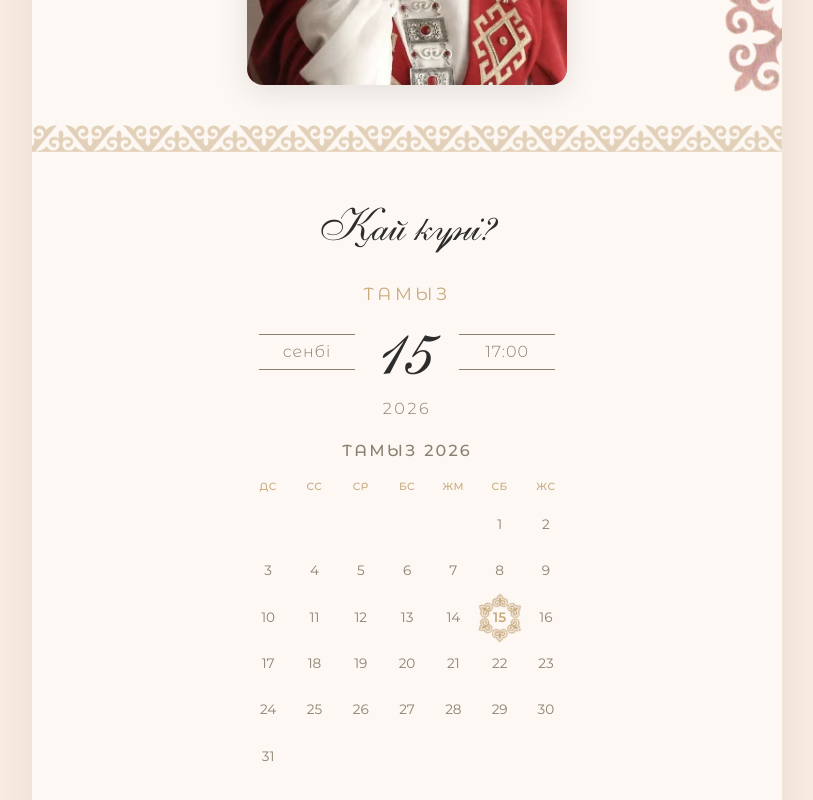
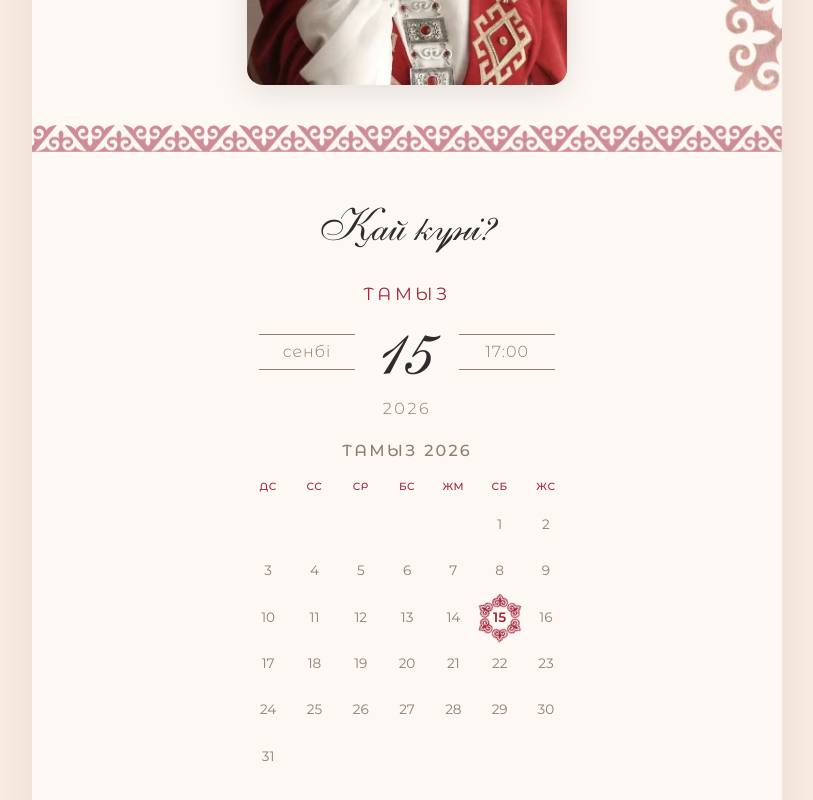
Before and after one commit to Nurdaulet7/wedding-invitation, a React (Vite) app: page / in a window 1280 px wide. Shown: the part 1520-2320 px from the top of the page, without its empty margins (233-1046 px from the left). Built offline with nearby package versions, Linux system fonts and the light colour scheme; no server answers.

Commit message:
feat: update gallery navigation and styles
Replaced text arrows with SVG icons for previous and next buttons in the gallery section. Adjusted padding in the gallery styles for improved layout. Updated primary color variables to a new burgundy accent.

```diff
--- a/src/sections/Gallery/Gallery.module.scss
+++ b/src/sections/Gallery/Gallery.module.scss
@@ -89,6 +89,7 @@
   display: flex;
   align-items: center;
   justify-content: center;
+  padding: 0;
   transition: background-color $transition-fast;
   backdrop-filter: blur(4px);
 
--- a/src/sections/Gallery/Gallery.tsx
+++ b/src/sections/Gallery/Gallery.tsx
@@ -51,10 +51,10 @@ export default function Gallery() {
           </div>
 
           <button className={`${styles.arrow} ${styles.arrowPrev}`} onClick={prev} aria-label="Алдыңғы">
-            ‹
+            <svg width="18" height="18" viewBox="0 0 24 24" fill="none" stroke="currentColor" strokeWidth="2" strokeLinecap="round" strokeLinejoin="round"><polyline points="15 18 9 12 15 6"/></svg>
           </button>
           <button className={`${styles.arrow} ${styles.arrowNext}`} onClick={next} aria-label="Келесі">
-            ›
+            <svg width="18" height="18" viewBox="0 0 24 24" fill="none" stroke="currentColor" strokeWidth="2" strokeLinecap="round" strokeLinejoin="round"><polyline points="9 18 15 12 9 6"/></svg>
           </button>
 
           <div className={styles.dots}>
--- a/src/styles/_variables.scss
+++ b/src/styles/_variables.scss
@@ -1,8 +1,8 @@
 // ─── Colors ───────────────────────────────────────────────────────────────────
 $color-background:      #fdf8f3;
 $color-surface:         #ffffff;
-$color-primary:         #c8a97e;       // gold / warm accent
-$color-primary-dark:    #a07850;
+$color-primary:         #a0243a;       // burgundy accent
+$color-primary-dark:    #7d1a2c;
 $color-secondary:       #7a9e87;       // sage green
 $color-text:            #2c2c2c;
 $color-text-muted:      #8a8070;
```
